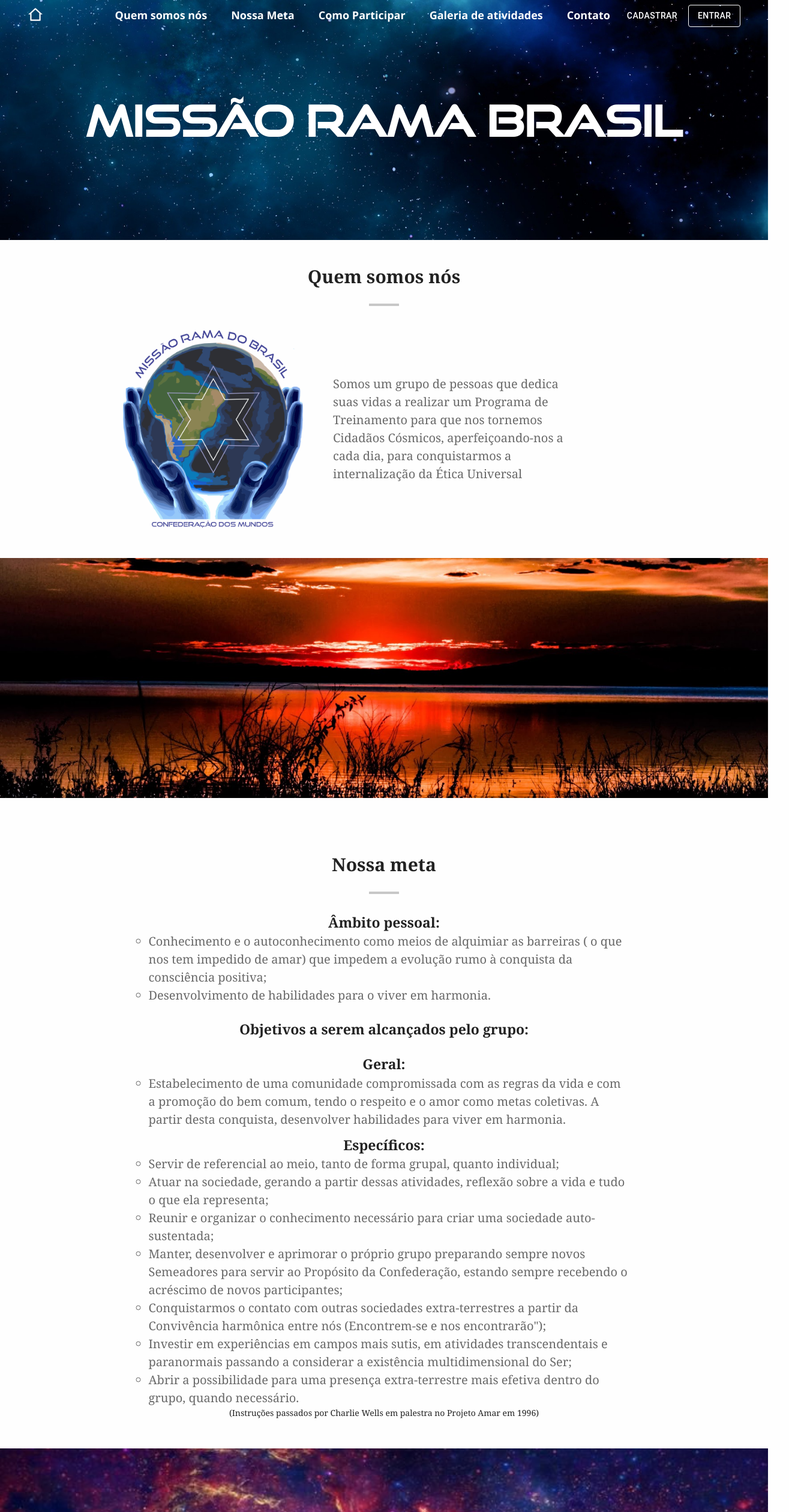
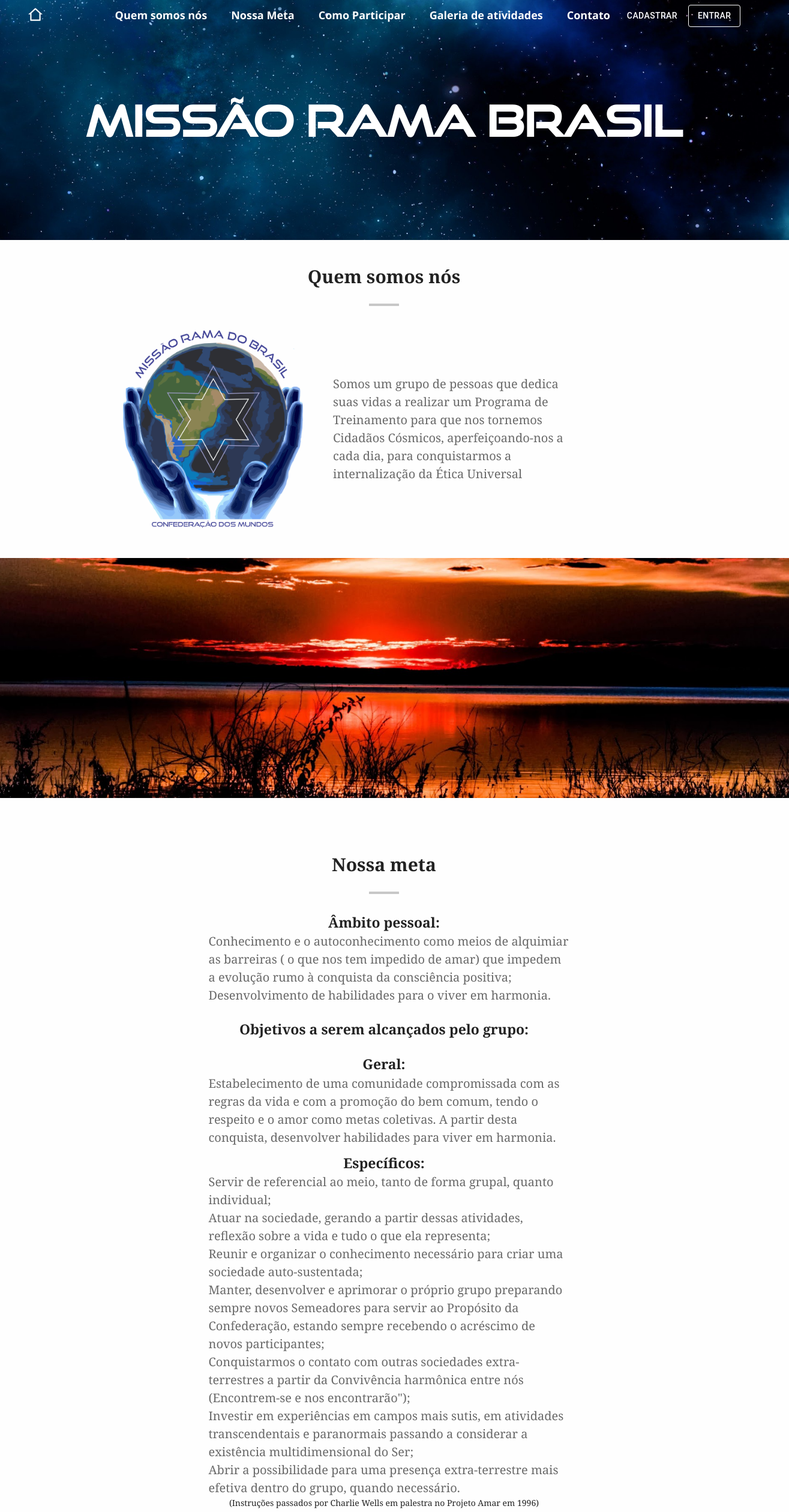
Before and after one commit to luanrem/MRweb-frontend, a React (Create React App) app: page / in a window 1280 px wide. Shown: the top 2520 px of the page at 60% size, 1315 px wide, since content can reach past the window. Built offline with nearby package versions, Linux system fonts and the light colour scheme; the HTML template or start-up script is replaced by a standard one.

Commit message:
included Como participar session

```diff
--- a/src/pages/Main/index.js
+++ b/src/pages/Main/index.js
@@ -7,7 +7,7 @@ import Button from '@material-ui/core/Button';
 
 import { Header, Menus, Banner, ContentOne, ContentTwo } from './styles';
 
-import {RiHome2Line } from 'react-icons/ri';
+import { RiHome2Line } from 'react-icons/ri';
 
 import banner from '../../assets/pictures/universe-banner.jpg';
 import banner2 from '../../assets/pictures/universe-banner2.jpg'
@@ -15,6 +15,7 @@ import banner3 from '../../assets/pictures/universe-banner3.jpg'
 import banner4 from '../../assets/pictures/universe-banner4.jpg'
 import banner5 from '../../assets/pictures/universe-banner5.jpg'
 import logo from '../../assets/pictures/logo.gif'
+import comoParticiparFoto from '../../assets/pictures/como-participar.jpg'
 
 const useStyles = makeStyles(theme => ({
   button: {
@@ -52,11 +53,11 @@ export default function Main() {
           </div>
 
           <Menus headerBackground={hbackground}>
-            <li><a>Quem somos nós</a></li>
-            <li><a>Nossa Meta</a></li>
-            <li><a>Como Participar</a></li>
-            <li><a>Galeria de atividades</a></li>
-            <li><a>Contato</a></li>
+          <li><a href="#QuemSomosNosC">Quem somos nós</a></li>
+            <li><a href="#NossaMeta">Nossa Meta</a></li>
+            <li><a href="#ComoParticipar">Como Participar</a></li>
+            <li><a href="#GaleriaDeAtividades">Galeria de atividades</a></li>
+            <li><a href="#Contato">Contato</a></li>
           </Menus>
 
           <div className="buttons">
@@ -78,15 +79,17 @@ export default function Main() {
       </ Banner>
 
 
-    <ContentOne >
+{/* -----------------------QUEM SOMOS NÓS---------------------- */}
 
-      <div id="QuemSomosNos">
+      <ContentOne id="QuemSomosNosC">
+
+        <div className="QuemSomosNos">
           <h1>Quem somos nós</h1>
 
-        <hr/>
+          <hr />
 
           <div className="content">
-          <img src={logo}/>
+            <img src={logo} />
             <p>Somos um grupo de pessoas que dedica suas vidas a realizar um Programa de Treinamento para que nos tornemos Cidadãos Cósmicos, aperfeiçoando-nos a cada dia, para conquistarmos a internalização da Ética Universal</p>
           </div>
         </div>
@@ -94,10 +97,14 @@ export default function Main() {
 
       <Banner img={banner2} />
 
-    <ContentTwo className="completar">
+
+{/* -----------------------NOSSA META---------------------- */}
+
+
+      <ContentTwo id="NossaMeta">
         <div className="nossaMeta">
           <h1>Nossa meta</h1>
-        <hr/>
+          <hr />
         </div>
 
         <div className="quadros">
@@ -140,12 +147,23 @@ export default function Main() {
 
       <Banner img={banner3} />
 
-    <ContentTwo className="completar">
+
+{/* -----------------------COMO PARTICIPAR---------------------- */}
+
+
+      <ContentTwo id="ComoParticipar">
+
         <div className="nossaMeta">
+
           <h1>Como participar</h1>
 
-          <hr/>
-        </div>
+          <hr />
+
+          <div id="imagemETexto">
+
+              <img src={comoParticiparFoto} />
+
+            <div className="texto">
 
               <div className="quadros">
                 <div className="quadro">
@@ -157,6 +175,12 @@ export default function Main() {
                     <li>Coordenação Missão Rama Brasil</li>
                   </ul>
                 </div>
+              </div>
+
+            </div>
+
+          </div>
+
         </div>
 
       </ContentTwo>
--- a/src/pages/Main/styles.js
+++ b/src/pages/Main/styles.js
@@ -56,6 +56,10 @@ export const Menus = styled.h1`
     padding: 0px 20px;
     cursor: pointer;
   }
+  a{
+    text-decoration: none;
+    color: inherit;
+  }
 
   li a::after {
     content: '';
@@ -112,7 +116,7 @@ export const ContentOne = styled.div`
   max-width: 2000px;
 
 
-  #QuemSomosNos {
+  .QuemSomosNos {
     display: flex;
     flex-direction: column;
     align-items: center;
@@ -209,10 +213,10 @@ export const ContentTwo = styled.div`
     .quadro {
 
       ul {
-        list-style-type: circle;
+        list-style-type: none;
       }
       li {
-          width: 800px;
+          width: 600px;
           margin-left: 15px;
           font-size: 20px;
           line-height: 1.5;
@@ -225,8 +229,21 @@ export const ContentTwo = styled.div`
 
         padding-top: 10px;
       }
+    }
+  }
 
+
+    #imagemETexto {
+      display: flex;
+      align-items: center;
+
+
+      img {
+        width: auto;
+        height: 450px;
+        margin-right: 20px;
+        border-radius: 10px;
+      }
     }
 
-  }
 `;
--- a/src/styles/global.js
+++ b/src/styles/global.js
@@ -11,7 +11,8 @@ export default createGlobalStyle`
   }
 
   html, body, #root {
-    min-height: 100%
+    min-height: 100%;
+    scroll-behavior: smooth;
   }
 
   body {
```
Also changed, not shown: src/assets/pictures/como-participar.jpg (added). Lines whose indentation alone changed are shown as unchanged.
